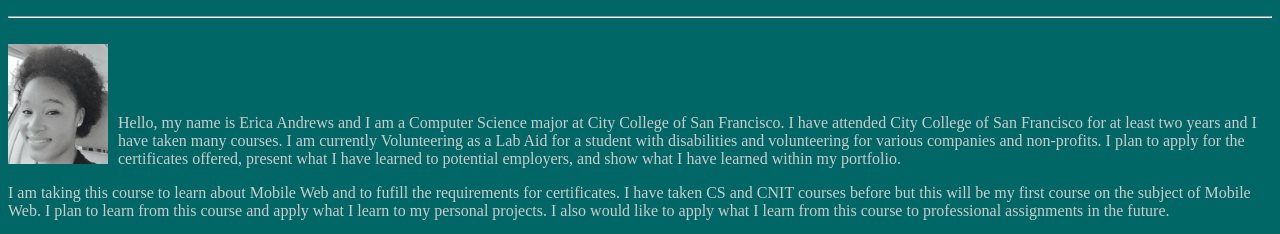
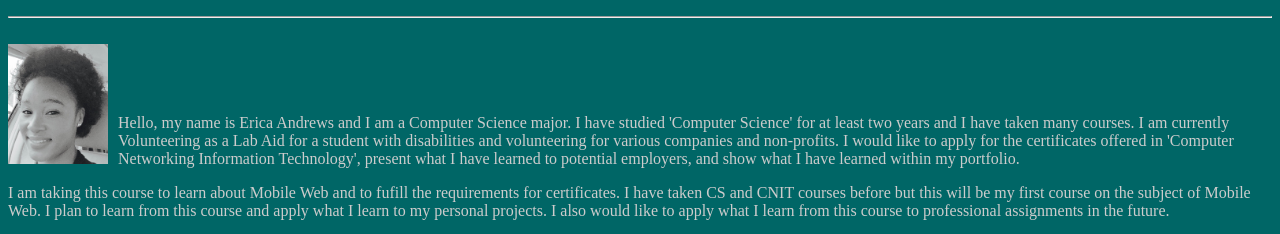
Before and after one commit to ericaandrews/mobile_web, a plain HTML site: page htmlCssJQuery.html in a window 1280 px wide. Shown: the part 105-339 px from the top of the page. Drawn offline with nearby package versions, Linux system fonts and the light colour scheme.

Commit message:
Update htmlCssJQuery.html

```diff
--- a/htmlCssJQuery.html
+++ b/htmlCssJQuery.html
@@ -52,7 +52,7 @@ first paragraph;
     </header>
     <hr><br>
     <img src="ericaandrews.jpg" alt="image"><br><br><br>
-    <p>Hello, my name is Erica Andrews and I am a Computer Science major at City College of San Francisco. I have attended City College of San Francisco for at least two years and I have taken many courses. I am currently Volunteering as a Lab Aid for a student with disabilities and volunteering for various companies and non-profits. I plan to apply for the certificates offered, present what I have learned to potential employers, and show what I have learned within my portfolio.</p>
+    <p>Hello, my name is Erica Andrews and I am a Computer Science major. I have studied 'Computer Science' for at least two years and I have taken many courses. I am currently Volunteering as a Lab Aid for a student with disabilities and volunteering for various companies and non-profits. I would like to apply for the certificates offered in 'Computer Networking Information Technology', present what I have learned to potential employers, and show what I have learned within my portfolio.</p>
     <p id="p">I am taking this course to learn about Mobile Web and to fufill the requirements for certificates. I have taken CS and CNIT courses before but this will be my first course on the subject of Mobile Web. I plan to learn from this course and apply what I learn to my personal projects. I also would like to apply what I learn from this course to professional assignments in the future. </p>
     <hr>
     <header>
```
